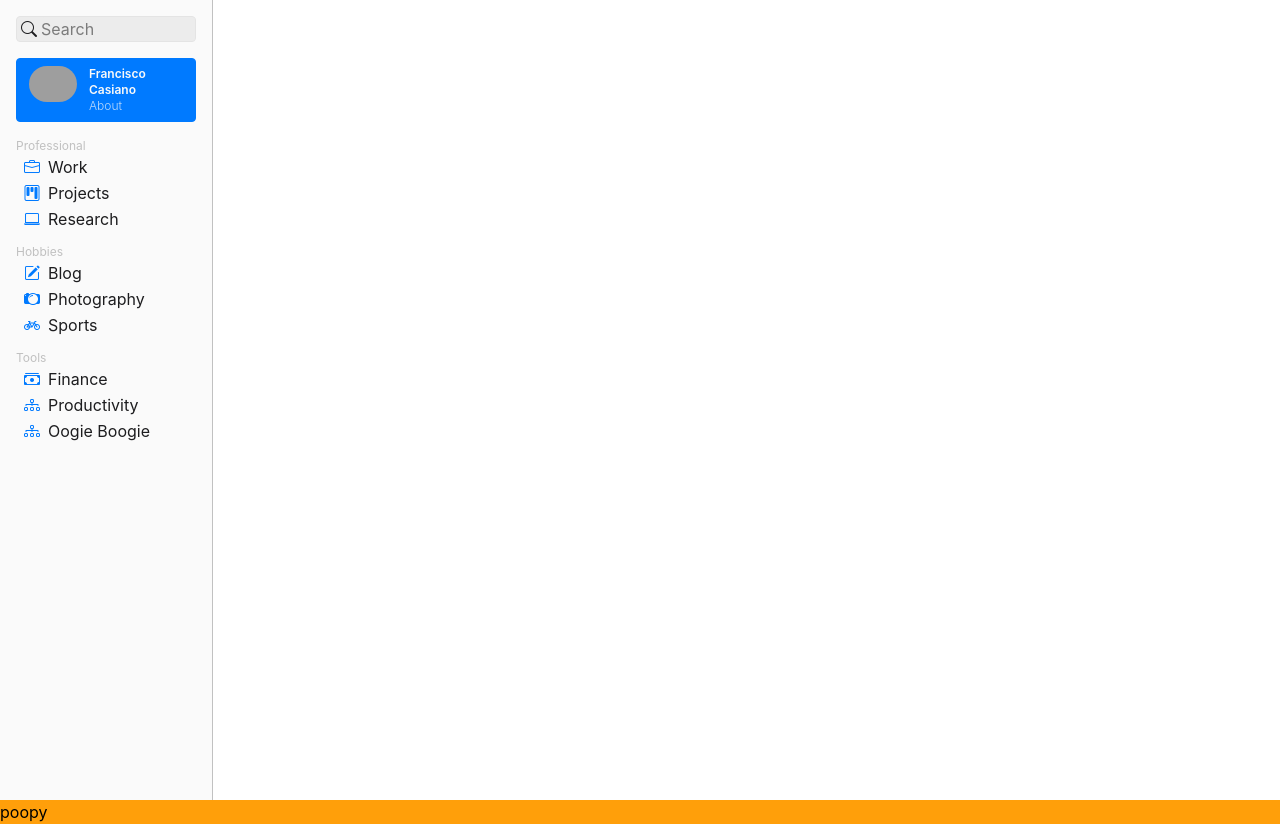
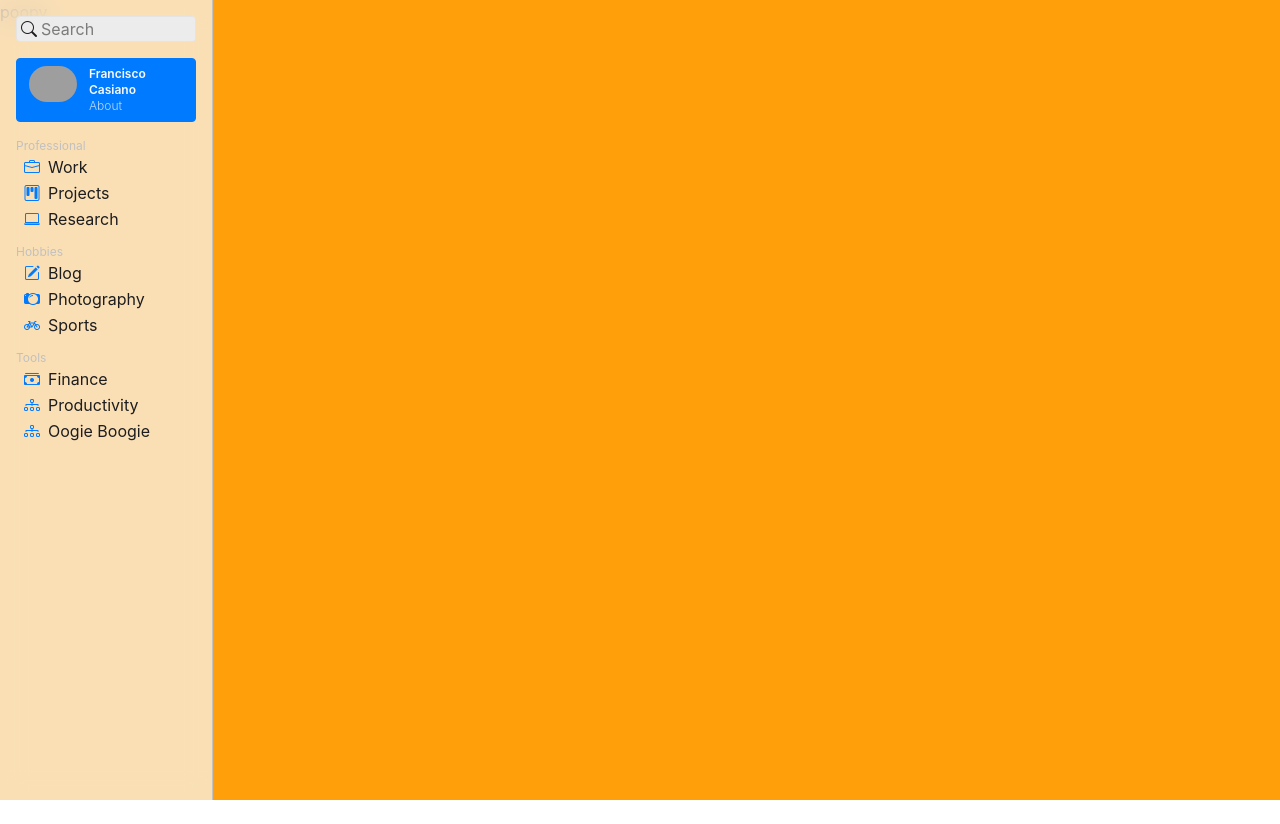
Before and after one commit to panchi64/personal-website, a Next.js app: page / in a window 1280 px wide. After the commit the page ends 800 px from the top, so only its background shows below. Built offline with nearby package versions, Linux system fonts and the light colour scheme; grey boxes are pictures that could not be loaded.

Commit message:
Z-Index seems to work, began main content spacing

```diff
--- a/components/layouts/MenuLayout.tsx
+++ b/components/layouts/MenuLayout.tsx
@@ -65,7 +65,6 @@ const MenuLayout = (props: { children: any }) => {
 
   return (
     <>
-      {/* TODO: Give the MenuBar the following div as an attribute */}
       <MenuBar>
         <div className="flex justify-center">
           <div className="max-w-xs overflow-y-auto">
@@ -78,7 +77,7 @@ const MenuLayout = (props: { children: any }) => {
         </div>
       </MenuBar>
       {/* TODO: Make this go behind the menu to show the blur effect */}
-      <div className="bg-dark-orange z-0">
+      <div className="bg-dark-orange h-screen">
         poopy
         {/* children */}
       </div>
--- a/components/ui/MenuBar.tsx
+++ b/components/ui/MenuBar.tsx
@@ -6,7 +6,7 @@ type MenuProps = {
 const MenuBar = (props: MenuProps) => {
   return (
     <>
-      <div className="bg-light-primary/[.72] dark:bg-dark-primary/[.72] border-r-light-secondary dark:border-r-dark-black border-r-[1px] backdrop-blur-md grid-cols-1 p-4 z-50 h-screen xs:w-screen sm:w-1/3 lg:w-1/6 sm:max-w-md overflow-y-auto">
+      <div className="bg-light-primary/[.72] dark:bg-dark-primary/[.72] border-r-light-secondary dark:border-r-dark-black border-r-[1px] backdrop-blur-md grid-cols-1 p-4 z-50 h-screen w-screen sm:w-1/3 lg:w-1/6 sm:max-w-md overflow-y-auto fixed">
         {props.children}
       </div>
     </>
```
